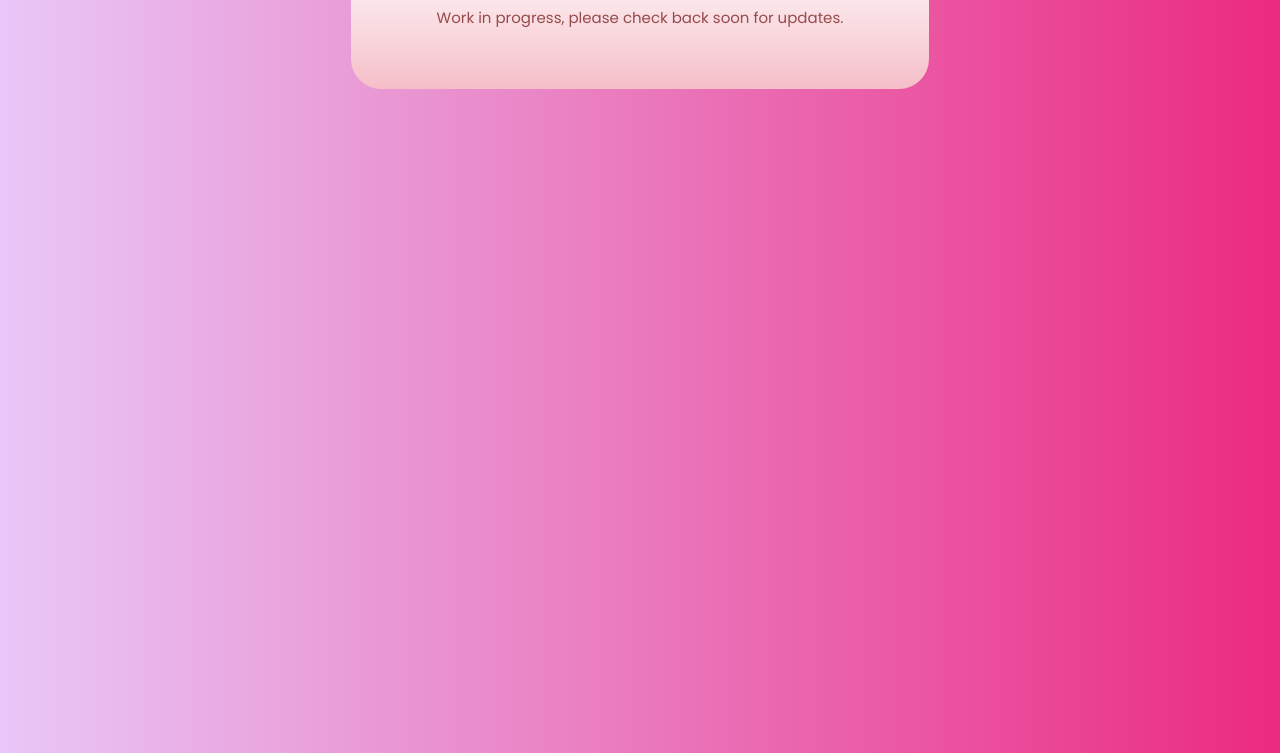
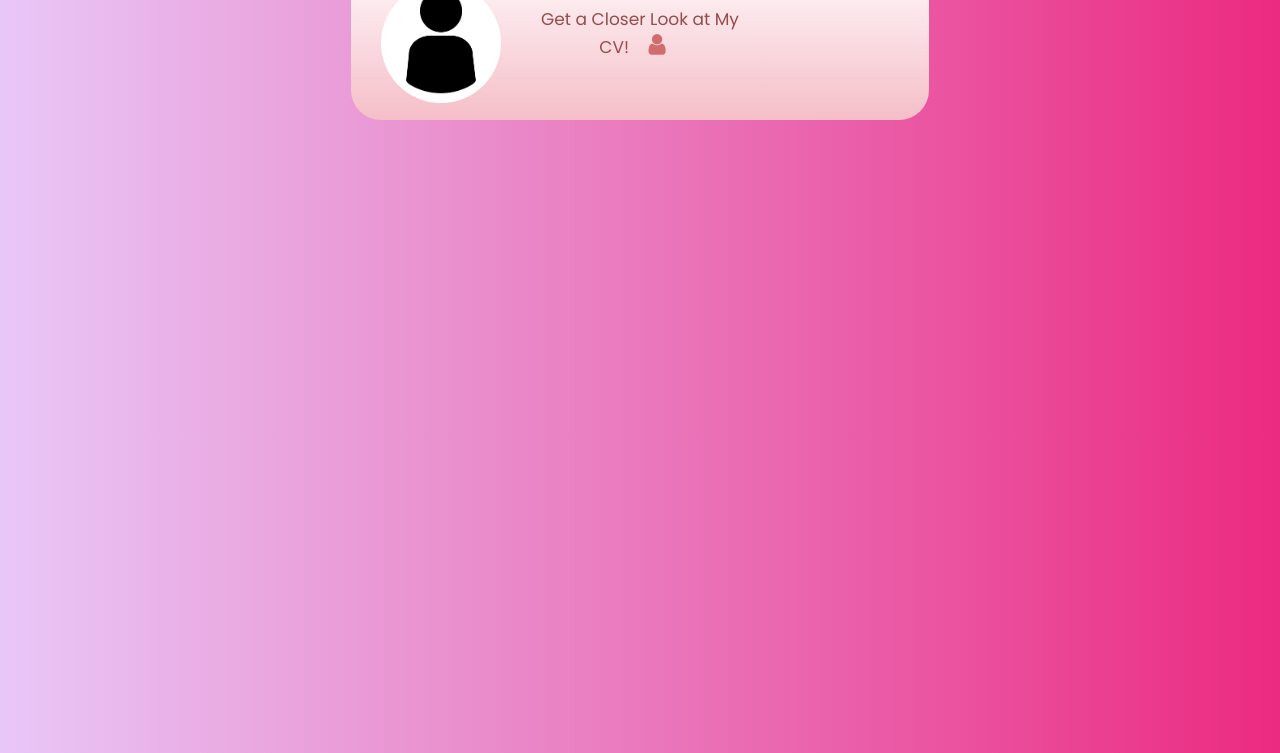
Before and after one commit to Leena-Alomar/Mini-Portfolio, a plain HTML site: page resume.html in a window 1280 px wide. Shown: the part 347-1100 px from the top of the page. Drawn offline with Linux system fonts and the light colour scheme; a web font is replaced by a local one.

Commit message:
Update on portofolio

```diff
--- a/css/style.css
+++ b/css/style.css
@@ -191,14 +191,15 @@ i {
 }
 #re {
     text-align: center;
-    padding: 60px 30px;
+    padding: 60px 190px;
     margin: 5px  400px  100px 400px;
     margin-top: 2px;
-    font-size: 15px;
+    font-size: 17px;
     color: rgb(151, 75, 75);
     background: linear-gradient(rgb(255, 255, 255),rgb(245, 190, 200));
     border-radius: 30px;
     margin-bottom: 20px;
+
     }
 
     #info{
@@ -244,6 +245,23 @@ i {
     }
 
 
+    #image {
+        height: 120px;
+        width: 120px;
+        border-radius: 50%;
+        object-fit: cover;
+        margin: -157px  300px  320px 430px;
+        z-index: 1;
+        }
+         #icon{
+            margin-left: 15px;
+            color: rgb(209, 108, 108);
+
+
+
+         }
+
+
 
 
 
@@ -273,3 +291,12 @@ i {
     .custom-shape-divider-bottom-1740309686 .shape-fill {
         fill: #000000;
     }
+
+    #cv{
+        margin-top: -8000;
+        margin-bottom: 1000px;
+
+
+
+
+    }
--- a/resume.html
+++ b/resume.html
@@ -3,6 +3,7 @@
 <head>
     <meta charset="UTF-8">
     <meta name="viewport" content="width=device-width, initial-scale=1.0">
+    <script src='https://kit.fontawesome.com/a076d05399.js' crossorigin='anonymous'></script>
     <title>Protofolio</title>
     <link rel="stylesheet" href="./css/style.css">
     <link rel="stylesheet" href="https://cdnjs.cloudflare.com/ajax/libs/font-awesome/4.7.0/css/font-awesome.min.css">
@@ -26,8 +27,9 @@
         <hr>
 
         <h1 id="resume">Resume</h1>
-        <p id="re"> Work in progress, please check back soon for updates.
+         <p id="re"> Get a Closer Look at My CV! <a target="_blank" href="./CV1.pdf.png"><i id="icon" class="fa fa-user" style="font-size:24px"></i></a>
         </p>
+        <img id="image" src="./p.png" alt="pic" />
 
     </nav>
     <div  class="custom-shape-divider-bottom-1740309686 ">
```
Also changed, not shown: index.html (+1 -1 lines), indexar.html (+1 -1 lines), info.html (+1 -1 lines), infoar.html (+1 -1 lines), resumear.html (+2 -1 lines), CV1.pdf.png (added), f.png (added), p.png (added).
